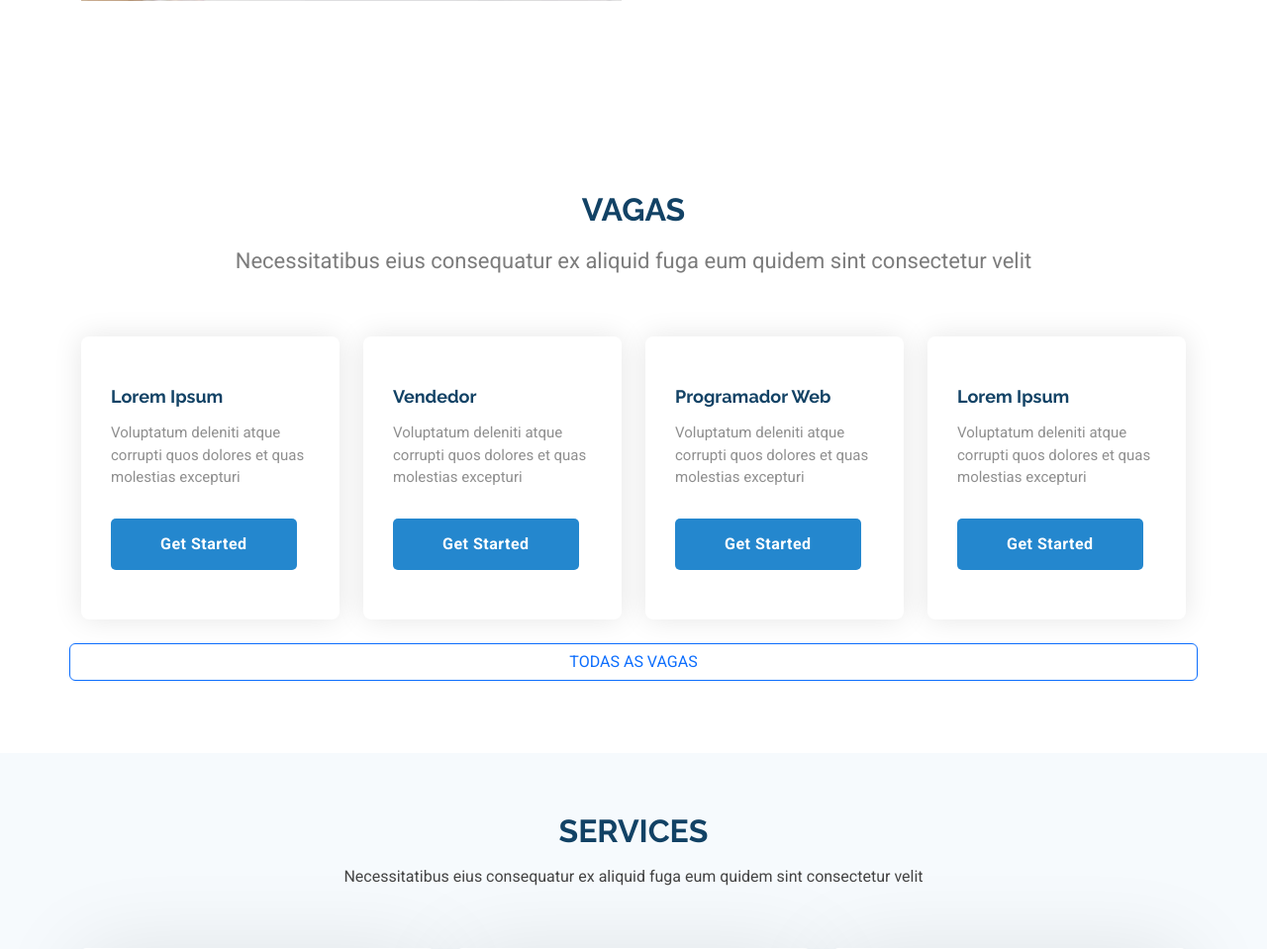
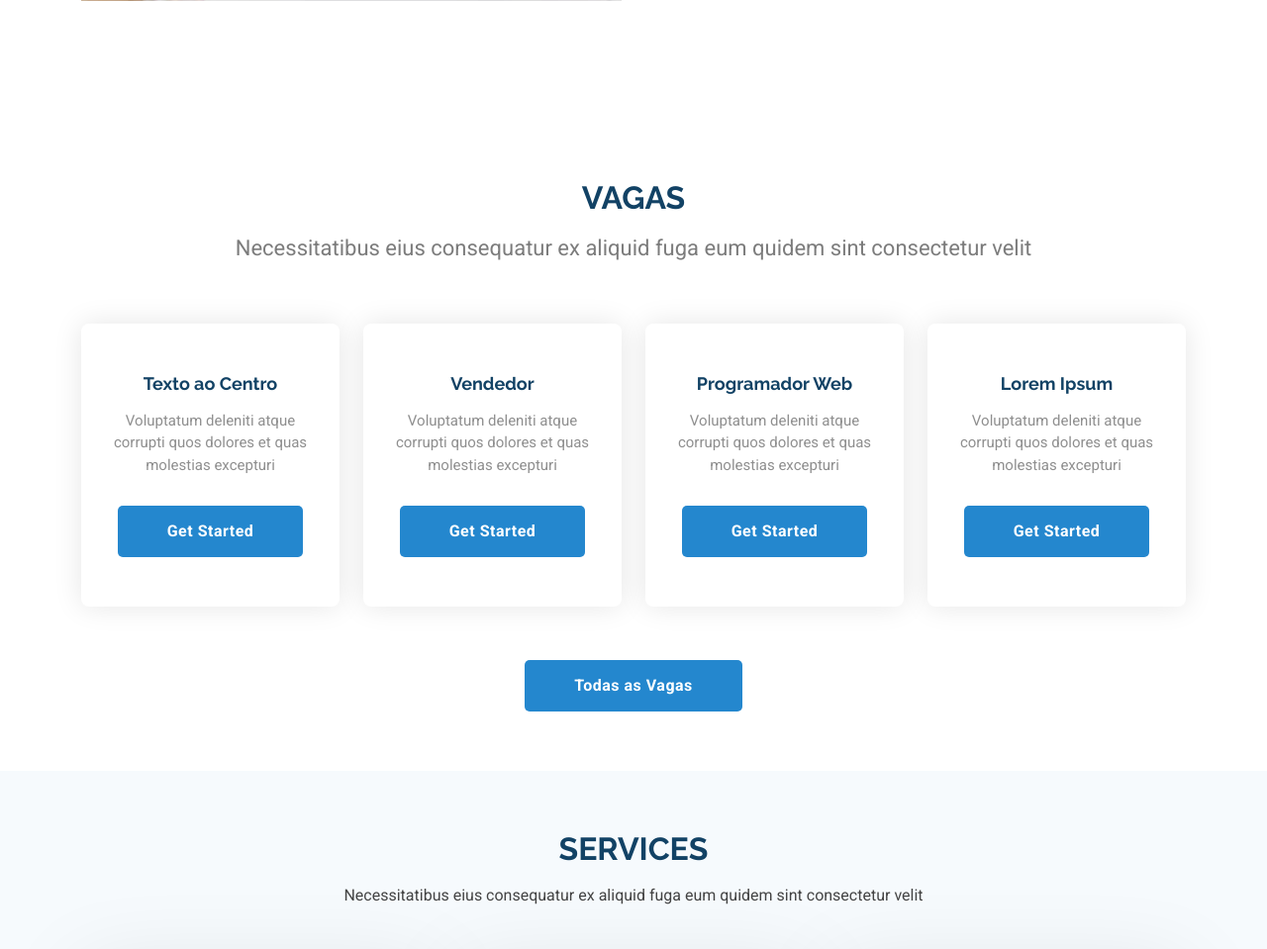
Before and after one commit to betosantos/agencia_empregos, a Flask app: page / in a window 1280 px wide. Shown: the part 2048-3007 px from the top of the page at 99% size. Run offline with Flask 3, Linux system fonts and the light colour scheme; some libraries are stand-ins or nearby versions.

Commit message:
Ajustes texto ao centro nas vagas

```diff
--- a/app.py
+++ b/app.py
@@ -13,11 +13,14 @@
 db.init_app(app)
 
 # Criação das tabelas no deploy
-with app.app_context():
-    db.drop_all()
-    db.create_all()
-    print('Tabelas criadas com sucesso!!')
+#with app.app_context():
+#    db.create_all()
+#    print('Tabelas criadas com sucesso!!')
 
 @app.route('/')
 def index():
     return render_template('index.html')
+
+
+if __name__ == '__main__':
+    app.run(debug=True)
--- a/templates/index.html
+++ b/templates/index.html
@@ -205,15 +205,15 @@
 
           <div class="row gy-4">
 
-            <div class="col-md-6 col-lg-3" data-aos="zoom-out" data-aos-delay="100">
+            <div class="col-md-6 col-lg-3 text-center" data-aos="zoom-out" data-aos-delay="100">
               <div class="icon-box">
-                <h4 class="title"><a href="">Lorem Ipsum</a></h4>
+                <h4 class="title"><a href="">Texto ao Centro</a></h4>
                 <p class="description">Voluptatum deleniti atque corrupti quos dolores et quas molestias excepturi</p>
                 <a href="#about" class="btn-get-started">Get Started</a>
               </div>
             </div><!--End Icon Box -->
 
-            <div class="col-md-6 col-lg-3" data-aos="zoom-out" data-aos-delay="100">
+            <div class="col-md-6 col-lg-3 text-center" data-aos="zoom-out" data-aos-delay="100">
                 <div class="icon-box">
                   <h4 class="title"><a href="">Vendedor</a></h4>
                   <p class="description">Voluptatum deleniti atque corrupti quos dolores et quas molestias excepturi</p>
@@ -221,7 +221,7 @@
                 </div>
               </div><!--End Icon Box -->
 
-              <div class="col-md-6 col-lg-3" data-aos="zoom-out" data-aos-delay="100">
+              <div class="col-md-6 col-lg-3 text-center" data-aos="zoom-out" data-aos-delay="100">
                 <div class="icon-box">
                   <h4 class="title"><a href="">Programador Web</a></h4>
                   <p class="description">Voluptatum deleniti atque corrupti quos dolores et quas molestias excepturi</p>
@@ -229,7 +229,7 @@
                 </div>
               </div><!--End Icon Box -->
 
-              <div class="col-md-6 col-lg-3" data-aos="zoom-out" data-aos-delay="100">
+              <div class="col-md-6 col-lg-3 text-center" data-aos="zoom-out" data-aos-delay="100">
                 <div class="icon-box">
                   <h4 class="title"><a href="">Lorem Ipsum</a></h4>
                   <p class="description">Voluptatum deleniti atque corrupti quos dolores et quas molestias excepturi</p>
@@ -237,7 +237,9 @@
                 </div>
               </div><!--End Icon Box -->
 
-              <button type="button" class="btn btn-outline-primary">TODAS AS VAGAS</button>
+              <div class="col-md-12 col-lg-12 text-center" data-aos="zoom-out" data-aos-delay="100">
+                <a href="#about" class="btn-get-started">Todas as Vagas</a>
+              </div>
 
 
           </div>
```
